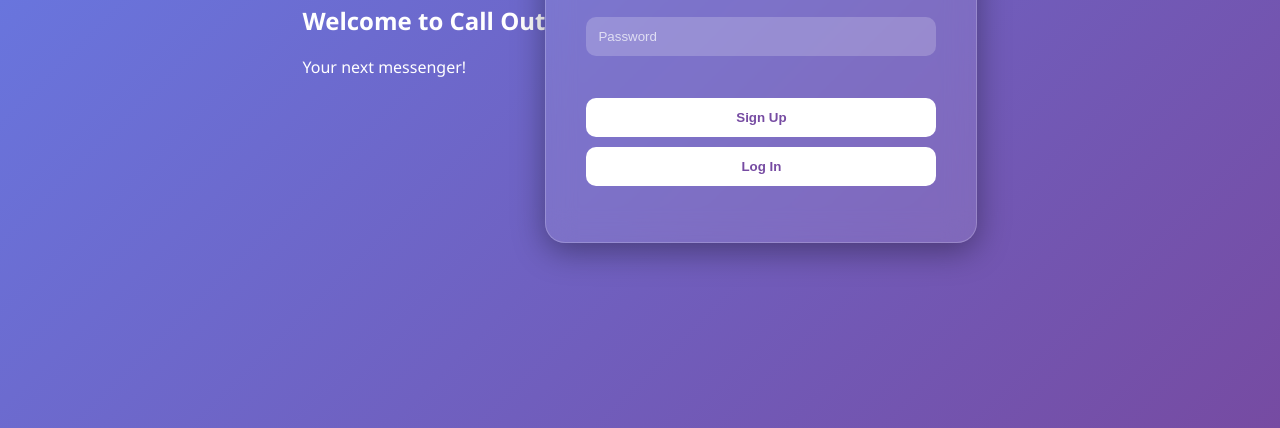
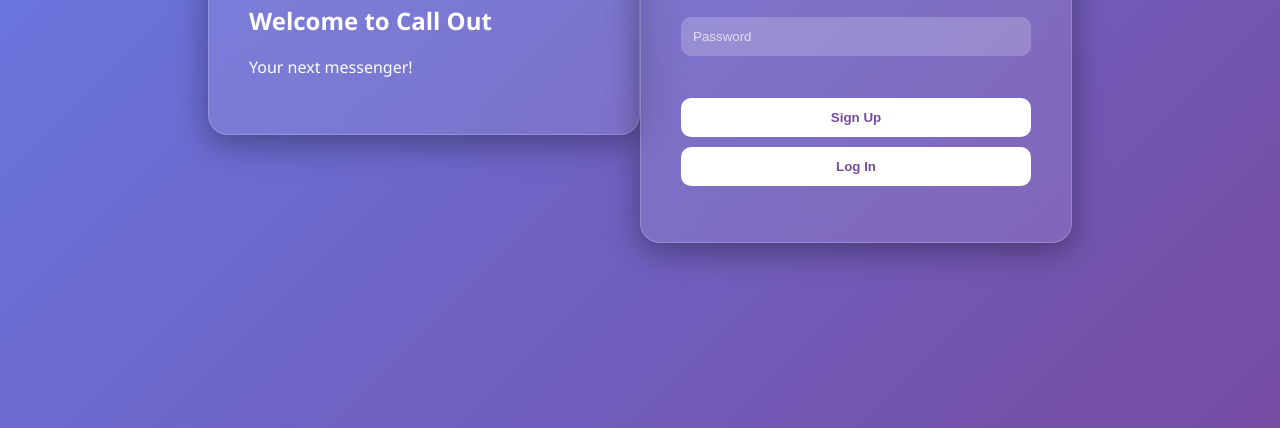
Before and after one commit to justindavis882/CallOutMessenger, a plain HTML site: page index.html in a window 1280 px wide. Shown: the part 372-800 px from the top of the page. Drawn offline with nearby package versions, Linux system fonts and the light colour scheme.

Commit message:
Update styles.css

```diff
--- a/styles.css
+++ b/styles.css
@@ -23,7 +23,7 @@ body {
 }
 
 /* The Glass Card Effect */
-#auth-container, #profile-setup-container, #app-container, #profile-container {
+#auth-container, #profile-setup-container, #app-container, #profile-container, #lp-hero {
     background: var(--glass-bg);
     backdrop-filter: blur(15px);
     -webkit-backdrop-filter: blur(15px); /* Safari support */
```
